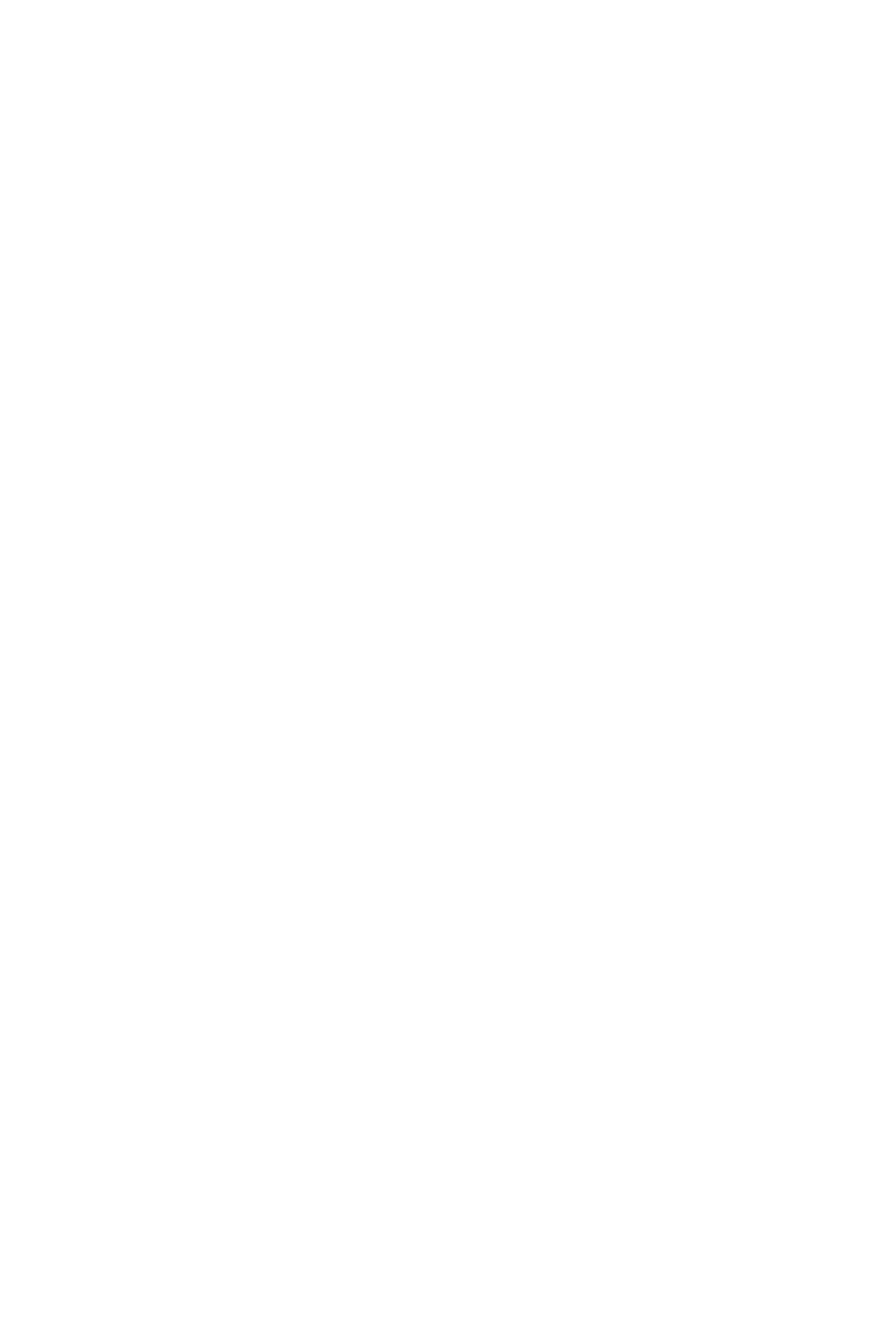
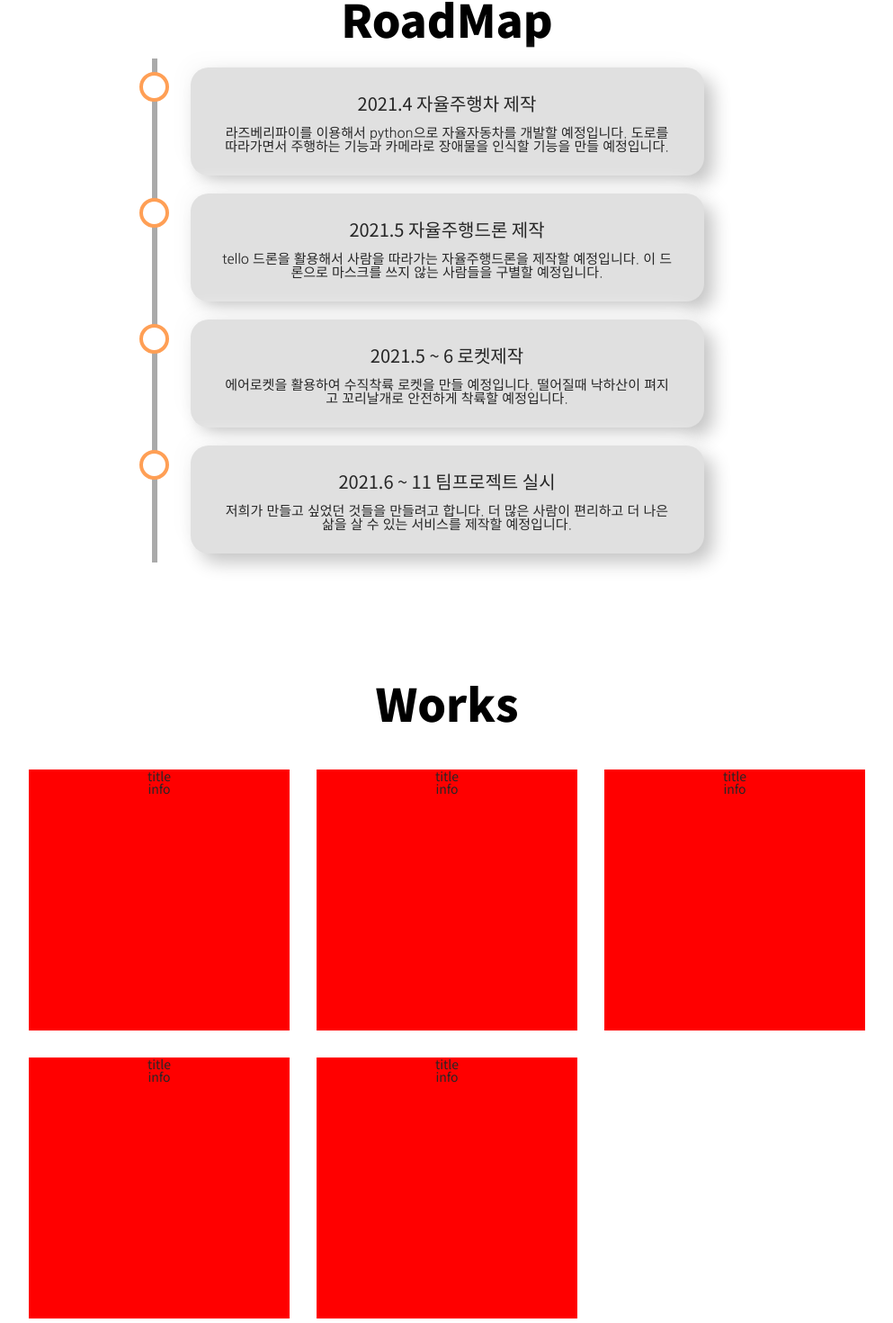
Before and after one commit to yoonhero/atcwebsite, a React (Create React App) app: page / in a window 1280 px wide. Shown: the part 895-2365 px from the top of the page at 90% size, without its empty margins (143-1136 px from the left). Before the commit the page ends 800 px from the top, so only its background shows below. Built offline with nearby package versions, Linux system fonts and the light colour scheme.

Commit message:
road map

```diff
--- a/package.json
+++ b/package.json
@@ -20,6 +20,7 @@
     "react-modal": "^3.12.1",
     "react-router-dom": "^5.2.0",
     "react-scripts": "4.0.3",
+    "react-scroll": "^1.8.2",
     "sanitize-html": "^2.3.2",
     "styled-components": "^5.2.1",
     "styled-reset": "^4.3.4",
--- a/public/index.html
+++ b/public/index.html
@@ -15,6 +15,10 @@
       user's mobile device or desktop. See https://developers.google.com/web/fundamentals/web-app-manifest/
     -->
     <link rel="manifest" href="%PUBLIC_URL%/manifest.json" />
+    <link rel="preconnect" href="https://fonts.gstatic.com">
+<link href="https://fonts.googleapis.com/css2?family=Noto+Sans+KR:wght@100;300;400;500;700;900&display=swap" rel="stylesheet">
+<link rel="preconnect" href="https://fonts.gstatic.com">
+<link href="https://fonts.googleapis.com/css2?family=Nanum+Gothic:wght@400;700;800&display=swap" rel="stylesheet">
     <!--
       Notice the use of %PUBLIC_URL% in the tags above.
       It will be replaced with the URL of the `public` folder during the build.
--- a/src/components/Header.js
+++ b/src/components/Header.js
@@ -1,9 +1,9 @@
 import React, { useEffect, useState } from "react";
 import { faPaperPlane } from "@fortawesome/free-solid-svg-icons";
 import { FontAwesomeIcon } from "@fortawesome/react-fontawesome";
-import { Link } from "react-router-dom";
 import styled from "styled-components";
 import { faQuestionCircle } from "@fortawesome/free-regular-svg-icons";
+import { Link, animateScroll as scroll } from "react-scroll";
 
 const SHeader = styled.header`
   width: 100%;
@@ -96,7 +96,13 @@
       <Wrapper>
         <Column>
           <Icon>
-            <Link to='/'>
+            <Link
+              activeClass='active'
+              to='section1'
+              spy={true}
+              smooth={true}
+              offset={-70}
+              duration={500}>
               <Logo className='ourlogo'>ATC</Logo>
             </Link>
           </Icon>
@@ -104,7 +110,15 @@
         <Column>
           <IconsContainer>
             <Icon>
-              <h1>로드맵</h1>
+              <Link
+                activeClass='active'
+                to='section2'
+                spy={true}
+                smooth={true}
+                offset={-70}
+                duration={500}>
+                <h1>로드맵</h1>
+              </Link>
             </Icon>
             <Icon>
               <h1>작품들</h1>
--- a/src/screens/Home.js
+++ b/src/screens/Home.js
@@ -17,7 +17,7 @@
 const Main = styled.div``;
 const FirstPage = styled.div`
   width: 100%;
-  height: 90vh;
+  height: 95vh;
   display: flex;
   flex-direction: row;
   align-items: center;
@@ -47,10 +47,102 @@
 const FirstPageImg = styled.img`
   max-width: 100%;
 `;
+const RoadMapContainer = styled.div`
+  width: 100%;
+  height: 100vh;
+  display: flex;
+  flex-direction: column;
+  text-align: center;
+  justify-content: center;
+`;
+
+const TimeLineContainer = styled.div`
+  padding: 10px 40px;
+  position: relative;
+  background-color: inherit;
+  width: 70%;
+  left: 15%;
+  &::after {
+    content: "";
+    position: absolute;
+    width: 25px;
+    height: 25px;
+    left: -17px;
+    background-color: white;
+    border: 4px solid #ff9f55;
+    top: 15px;
+    border-radius: 50%;
+    z-index: 1;
+  }
+  &::before {
+    left: 60px;
+    border: medium solid white;
+    border-width: 10px 10px 10px 0;
+    border-color: transparent white transparent transparent;
+  }
+`;
+const TimeLineContent = styled.div`
+  padding: 20px 30px;
+  background-color: black;
+  position: relative;
+  border-radius: 20px;
+  background: #e0e0e0;
+  box-shadow: 10px 10px 20px #c5c5c5, -10px -10px 20px #fbfbfb;
+  h2 {
+    font-size: 20px;
+    font-weight: 400;
+    padding: 10px;
+  }
+  p {
+    font-family: "Nanum Gothic", sans-serif;
+    font-size: 15px;
+    padding: 5px;
+  }
+`;
+const Timeline = styled.div`
+  position: relative;
+  max-width: 1200px;
+  margin: 0 auto;
+  margin-top: 20px;
+  &::after {
+    content: "";
+    position: absolute;
+    width: 6px;
+    background-color: #aaaaaa;
+    top: 0;
+    bottom: 0;
+    left: 15%;
+    margin-left: -3px;
+  }
+`;
+
+const OurWorksContainer = styled.div`
+  width: 100%;
+  height: 100vh;
+  display: flex;
+  flex-direction: column;
+  text-align: center;
+  justify-content: center;
+`;
+const OurWorksGrid = styled.div`
+  display: grid;
+  grid-auto-rows: 290px;
+  grid-template-columns: repeat(3, 1fr);
+  gap: 30px;
+  margin-top: 50px;
+  @media only screen and (max-width: 768px) {
+    gap: 0;
+  }
+`;
+
+const OurWork = styled.div`
+  background-color: red;
+`;
+
 export default function Home() {
   return (
     <Main>
-      <FirstPage>
+      <FirstPage className='section1'>
         <Side>
           <Title>안녕하세요?</Title>
           <Title>저희는 어코딩투코딩 동아리입니다.</Title>
@@ -59,6 +151,75 @@
           <FirstPageImg src='./eni.png' />
         </Side>
       </FirstPage>
+      <RoadMapContainer className='section2'>
+        <Title>RoadMap</Title>
+
+        <Timeline>
+          <TimeLineContainer>
+            <TimeLineContent>
+              <h2>2021.4 자율주행차 제작</h2>
+              <p>
+                라즈베리파이를 이용해서 python으로 자율자동차를 개발할
+                예정입니다. 도로를 따라가면서 주행하는 기능과 카메라로 장애물을
+                인식할 기능을 만들 예정입니다.
+              </p>
+            </TimeLineContent>
+          </TimeLineContainer>
+          <TimeLineContainer>
+            <TimeLineContent>
+              <h2>2021.5 자율주행드론 제작</h2>
+              <p>
+                tello 드론을 활용해서 사람을 따라가는 자율주행드론을 제작할
+                예정입니다. 이 드론으로 마스크를 쓰지 않는 사람들을 구별할
+                예정입니다.
+              </p>
+            </TimeLineContent>
+          </TimeLineContainer>
+          <TimeLineContainer>
+            <TimeLineContent>
+              <h2>2021.5 ~ 6 로켓제작</h2>
+              <p>
+                에어로켓을 활용하여 수직착륙 로켓을 만들 예정입니다. 떨어질때
+                낙하산이 펴지고 꼬리날개로 안전하게 착륙할 예정입니다.
+              </p>
+            </TimeLineContent>
+          </TimeLineContainer>
+          <TimeLineContainer>
+            <TimeLineContent>
+              <h2>2021.6 ~ 11 팀프로젝트 실시 </h2>
+              <p>
+                저희가 만들고 싶었던 것들을 만들려고 합니다. 더 많은 사람이
+                편리하고 더 나은 삶을 살 수 있는 서비스를 제작할 예정입니다.
+              </p>
+            </TimeLineContent>
+          </TimeLineContainer>
+        </Timeline>
+      </RoadMapContainer>
+      <OurWorksContainer>
+        <Title>Works</Title>
+        <OurWorksGrid>
+          <OurWork>
+            <h1>title</h1>
+            <div>info</div>
+          </OurWork>
+          <OurWork>
+            <h1>title</h1>
+            <div>info</div>
+          </OurWork>
+          <OurWork>
+            <h1>title</h1>
+            <div>info</div>
+          </OurWork>
+          <OurWork>
+            <h1>title</h1>
+            <div>info</div>
+          </OurWork>
+          <OurWork>
+            <h1>title</h1>
+            <div>info</div>
+          </OurWork>
+        </OurWorksGrid>
+      </OurWorksContainer>
     </Main>
   );
 }
--- a/src/styles.js
+++ b/src/styles.js
@@ -29,7 +29,7 @@
   body{
     background-color: white;
     font-size: 14px;
-    font-family: 'Open Sans', sans-serif;
+    font-family: 'Noto Sans KR', sans-serif;
     color: ${(props) => props.theme.fontColor};
   }
   a{
```
Also changed, not shown: 1 other file (tests, documents, lock files or other folders).
